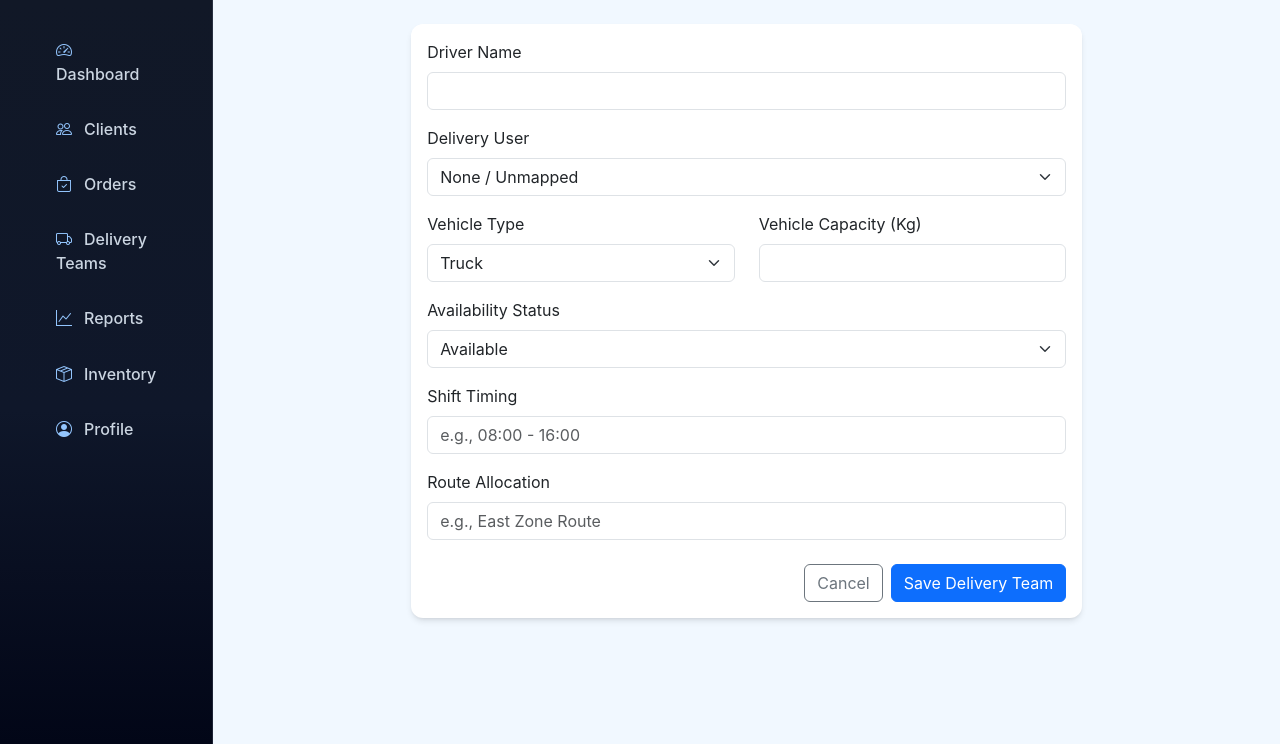
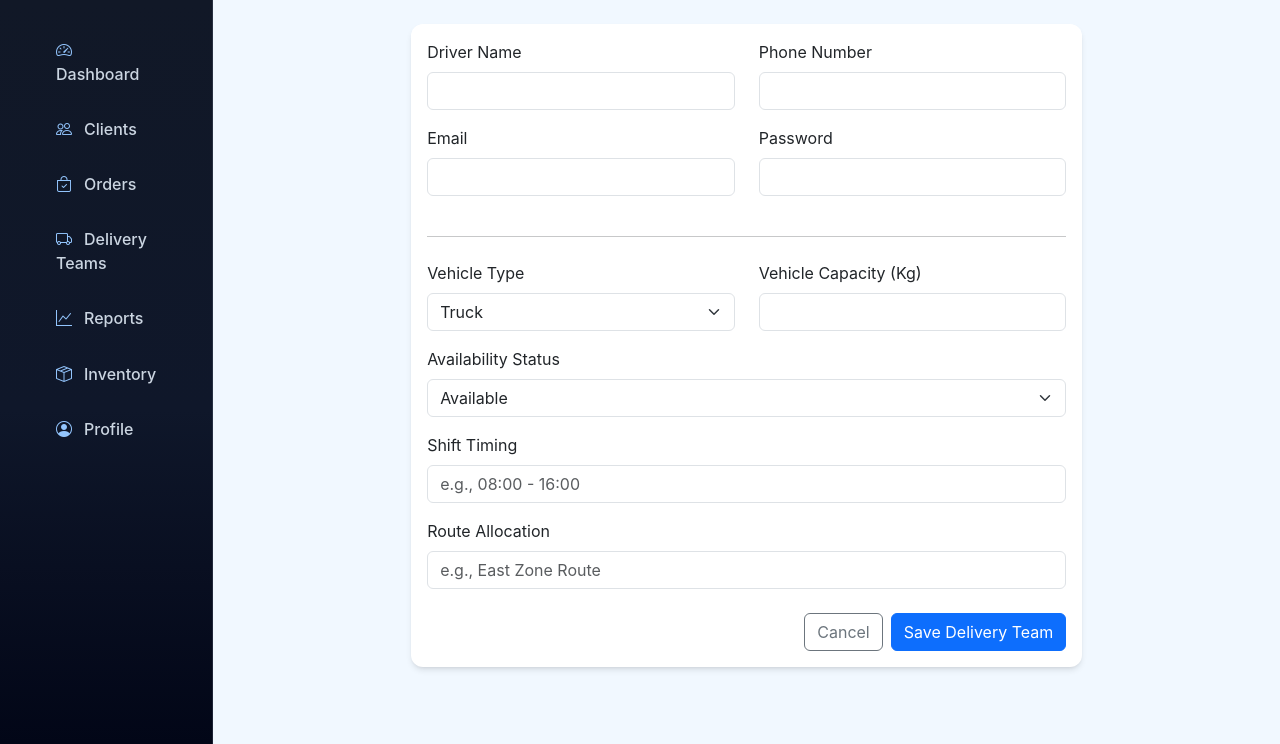
Before and after one commit to Ankita-345/idms-project, a PHP site: page /add-delivery-team.php in a window 1280 px wide. Shown: the part 57-801 px from the top of the page. Run offline with PHP 8.4, Linux system fonts and the light colour scheme; the visitor is signed in with stand-in values (Sample User, id 1); data that the repository does not hold is empty.

Commit message:
delivery team add flow update

```diff
--- a/add-delivery-team.php
+++ b/add-delivery-team.php
@@ -12,61 +12,72 @@ $vehicle_capacity = '';
 $availability_status = 'Available';
 $shift_timing = '';
 $route_allocation = '';
-$user_id = null;
+$email = '';
+$phone = '';
 $error = '';
 $success = '';
 
 $vehicle_types = ['Truck', 'Van', 'Mini'];
 $statuses = ['Available', 'Busy', 'Offline'];
 
-$delivery_users = [];
-$user_stmt = mysqli_prepare($conn, "SELECT id, full_name, email FROM users WHERE role = 'Delivery' ORDER BY full_name");
-if ($user_stmt) {
-    mysqli_stmt_execute($user_stmt);
-    $user_res = mysqli_stmt_get_result($user_stmt);
-    if ($user_res) {
-        $delivery_users = mysqli_fetch_all($user_res, MYSQLI_ASSOC);
-    }
-    mysqli_stmt_close($user_stmt);
-}
-
 if ($_SERVER['REQUEST_METHOD'] === 'POST') {
     $driver_name = trim($_POST['driver_name'] ?? '');
+    $email = trim($_POST['email'] ?? '');
+    $phone = trim($_POST['phone'] ?? '');
+    $password = $_POST['password'] ?? '';
     $vehicle_type = $_POST['vehicle_type'] ?? 'Truck';
     $vehicle_capacity = trim($_POST['vehicle_capacity'] ?? '');
     $availability_status = $_POST['availability_status'] ?? 'Available';
     $shift_timing = trim($_POST['shift_timing'] ?? '');
     $route_allocation = trim($_POST['route_allocation'] ?? '');
-    $user_id = isset($_POST['user_id']) && is_numeric($_POST['user_id']) ? (int)$_POST['user_id'] : null;
 
-    if (empty($driver_name)) {
-        $error = 'Driver name is required.';
-    } elseif (!in_array($vehicle_type, $vehicle_types)) {
-        $error = 'Please select a valid vehicle type.';
-    } elseif (!is_numeric($vehicle_capacity) || (int)$vehicle_capacity <= 0) {
-        $error = 'Vehicle capacity must be a positive number.';
-    } elseif (!in_array($availability_status, $statuses)) {
-        $error = 'Please select a valid availability status.';
-    } elseif (empty($shift_timing)) {
-        $error = 'Shift timing is required.';
-    } elseif ($user_id !== null && !array_search($user_id, array_column($delivery_users, 'id'), true)) {
-        $error = 'Selected delivery user is invalid.';
+    if (empty($driver_name) || empty($email) || empty($phone) || empty($password)) {
+        $error = 'Driver Name, Email, Phone, and Password are required.';
+    } elseif (!filter_var($email, FILTER_VALIDATE_EMAIL)) {
+        $error = 'Invalid email format.';
     } else {
-        $stmt = mysqli_prepare($conn, 'INSERT INTO delivery_teams (driver_name, vehicle_type, vehicle_capacity, availability_status, shift_timing, route_allocation, user_id) VALUES (?, ?, ?, ?, ?, ?, ?)');
-        mysqli_stmt_bind_param($stmt, 'ssisssi', $driver_name, $vehicle_type, $vehicle_capacity, $availability_status, $shift_timing, $route_allocation, $user_id);
-        if (mysqli_stmt_execute($stmt)) {
-            $success = 'Delivery team added successfully.';
-            $driver_name = '';
-            $vehicle_type = 'Truck';
-            $vehicle_capacity = '';
-            $availability_status = 'Available';
-            $shift_timing = '';
-            $route_allocation = '';
-            $user_id = null;
-        } else {
-            $error = 'Unable to save delivery team. Please try again.';
+        mysqli_begin_transaction($conn);
+
+        try {
+            // Check for existing email
+            $stmt = mysqli_prepare($conn, 'SELECT id FROM users WHERE email = ?');
+            mysqli_stmt_bind_param($stmt, 's', $email);
+            mysqli_stmt_execute($stmt);
+            mysqli_stmt_store_result($stmt);
+
+            if (mysqli_stmt_num_rows($stmt) > 0) {
+                throw new Exception('Email already exists.');
+            }
+            mysqli_stmt_close($stmt);
+
+            // Create user
+            $hashed_password = password_hash($password, PASSWORD_DEFAULT);
+            $role = 'Delivery';
+            $stmt = mysqli_prepare($conn, 'INSERT INTO users (full_name, email, phone, password, role) VALUES (?, ?, ?, ?, ?)');
+            mysqli_stmt_bind_param($stmt, 'sssss', $driver_name, $email, $phone, $hashed_password, $role);
+            if (!mysqli_stmt_execute($stmt)) {
+                throw new Exception('Failed to create user.');
+            }
+            $new_user_id = mysqli_insert_id($conn);
+            mysqli_stmt_close($stmt);
+
+            // Create delivery team record
+            $stmt = mysqli_prepare($conn, 'INSERT INTO delivery_teams (user_id, driver_name, phone, vehicle_type, vehicle_capacity, availability_status, shift_timing, route_allocation) VALUES (?, ?, ?, ?, ?, ?, ?, ?)');
+            mysqli_stmt_bind_param($stmt, 'isssisss', $new_user_id, $driver_name, $phone, $vehicle_type, $vehicle_capacity, $availability_status, $shift_timing, $route_allocation);
+            if (!mysqli_stmt_execute($stmt)) {
+                throw new Exception('Failed to create delivery team.');
+            }
+            mysqli_stmt_close($stmt);
+
+            mysqli_commit($conn);
+            $success = 'Delivery team and user created successfully.';
+            // Clear form fields
+            $driver_name = $email = $phone = $vehicle_capacity = $shift_timing = $route_allocation = '';
+
+        } catch (Exception $e) {
+            mysqli_rollback($conn);
+            $error = $e->getMessage();
         }
-        mysqli_stmt_close($stmt);
     }
 }
 
@@ -89,19 +100,27 @@ include 'includes/header.php';
                             <?php endif; ?>
 
                             <form method="post" action="add-delivery-team.php" novalidate>
-                                <div class="mb-3">
-                                    <label class="form-label" for="driver_name">Driver Name</label>
-                                    <input type="text" class="form-control" id="driver_name" name="driver_name" value="<?= htmlspecialchars($driver_name) ?>" required>
+                                <div class="row">
+                                    <div class="col-md-6 mb-3">
+                                        <label class="form-label" for="driver_name">Driver Name</label>
+                                        <input type="text" class="form-control" id="driver_name" name="driver_name" value="<?= htmlspecialchars($driver_name) ?>" required>
+                                    </div>
+                                    <div class="col-md-6 mb-3">
+                                        <label class="form-label" for="phone">Phone Number</label>
+                                        <input type="text" class="form-control" id="phone" name="phone" value="<?= htmlspecialchars($phone) ?>" required>
+                                    </div>
                                 </div>
-                                <div class="mb-3">
-                                    <label class="form-label" for="user_id">Delivery User</label>
-                                    <select id="user_id" name="user_id" class="form-select">
-                                        <option value="">None / Unmapped</option>
-                                        <?php foreach ($delivery_users as $user): ?>
-                                            <option value="<?= $user['id'] ?>" <?= $user_id === (int)$user['id'] ? 'selected' : '' ?>><?= htmlspecialchars($user['full_name'] . ' (' . $user['email'] . ')') ?></option>
-                                        <?php endforeach; ?>
-                                    </select>
+                                <div class="row">
+                                    <div class="col-md-6 mb-3">
+                                        <label class="form-label" for="email">Email</label>
+                                        <input type="email" class="form-control" id="email" name="email" value="<?= htmlspecialchars($email) ?>" required>
+                                    </div>
+                                    <div class="col-md-6 mb-3">
+                                        <label class="form-label" for="password">Password</label>
+                                        <input type="password" class="form-control" id="password" name="password" required>
+                                    </div>
                                 </div>
+                                <hr class="my-4">
                                 <div class="row">
                                     <div class="col-md-6 mb-3">
                                         <label class="form-label" for="vehicle_type">Vehicle Type</label>
@@ -113,7 +132,7 @@ include 'includes/header.php';
                                     </div>
                                     <div class="col-md-6 mb-3">
                                         <label class="form-label" for="vehicle_capacity">Vehicle Capacity (Kg)</label>
-                                        <input type="number" class="form-control" id="vehicle_capacity" name="vehicle_capacity" value="<?= htmlspecialchars($vehicle_capacity) ?>" min="1" required>
+                                        <input type="number" class="form-control" id="vehicle_capacity" name="vehicle_capacity" value="<?= htmlspecialchars($vehicle_capacity) ?>" min="1">
                                     </div>
                                 </div>
                                 <div class="mb-3">
@@ -126,11 +145,11 @@ include 'includes/header.php';
                                 </div>
                                 <div class="mb-3">
                                     <label class="form-label" for="shift_timing">Shift Timing</label>
-                                    <input type="text" class="form-control" id="shift_timing" name="shift_timing" value="<?= htmlspecialchars($shift_timing) ?>" placeholder="e.g., 08:00 - 16:00" required>
+                                    <input type="text" class="form-control" id="shift_timing" name="shift_timing" value="<?= htmlspecialchars($shift_timing) ?>" placeholder="e.g., 08:00 - 16:00">
                                 </div>
                                 <div class="mb-3">
                                     <label class="form-label" for="route_allocation">Route Allocation</label>
-                                    <input type="text" class="form-control" id="route_allocation" name="route_allocation" value="<?= htmlspecialchars($route_allocation) ?>" placeholder="e.g., East Zone Route" required>
+                                    <input type="text" class="form-control" id="route_allocation" name="route_allocation" value="<?= htmlspecialchars($route_allocation) ?>" placeholder="e.g., East Zone Route">
                                 </div>
                                 <div class="d-flex justify-content-end gap-2 mt-4">
                                     <a href="delivery-teams.php" class="btn btn-outline-secondary">Cancel</a>
```
